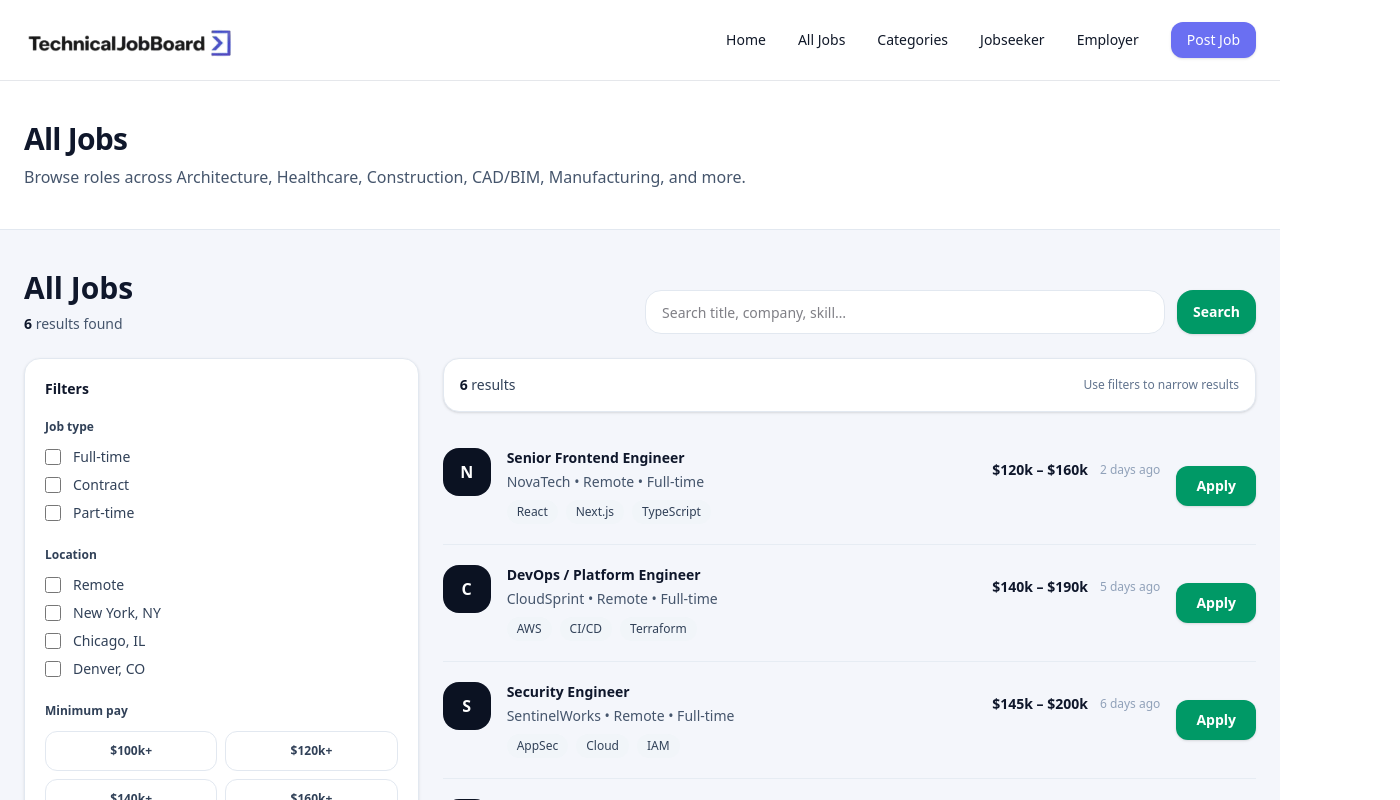
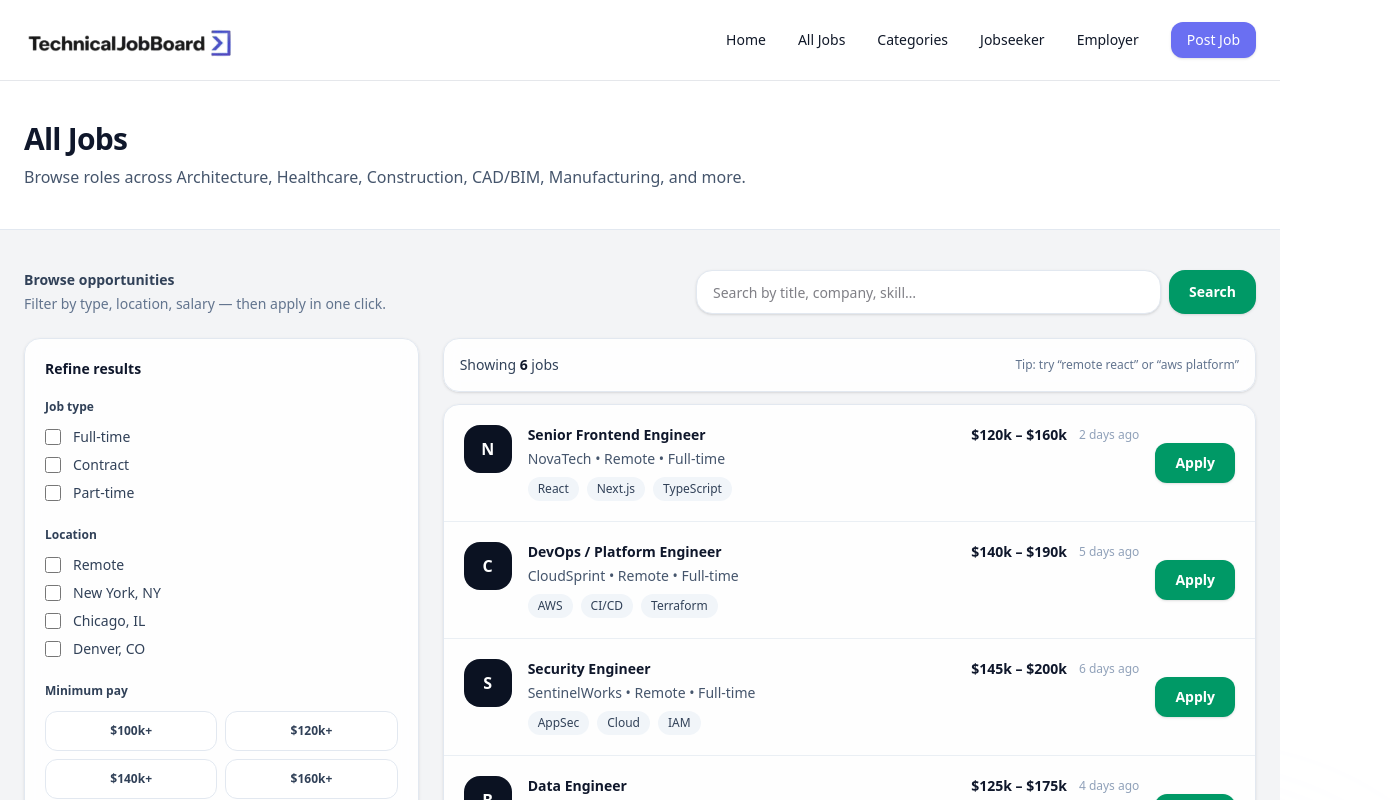
Before and after one commit to adebisidolapo/technicaljobboard, a Next.js app in the folder jobboard/: page /all-jobs in a window 1280 px wide. Shown: the top 800 px of the page, 1400 px wide, since content can reach past the window. Built offline with nearby package versions, Linux system fonts and the light colour scheme.

Commit message:
All jobs: remove duplicate header + cleaner layout

```diff
--- a/jobboard/components/jobs/JobsSection.tsx
+++ b/jobboard/components/jobs/JobsSection.tsx
@@ -4,7 +4,6 @@ import React, { useEffect, useMemo, useState } from "react";
 import { useRouter } from "next/navigation";
 import type { Job } from "@/components/jobs/JobCard";
 
-/** Demo data — keep yours if you already fetch from API */
 const JOBS: Job[] = [
   {
     id: "1",
@@ -76,7 +75,6 @@ const JOBS: Job[] = [
 
 const TYPE_OPTIONS = ["Full-time", "Contract", "Part-time"];
 const LOCATION_OPTIONS = ["Remote", "New York, NY", "Chicago, IL", "Denver, CO"];
-
 const PAY_BUCKETS = [
   { label: "$100k+", min: 100000 },
   { label: "$120k+", min: 120000 },
@@ -87,11 +85,9 @@ const PAY_BUCKETS = [
 function norm(s: string) {
   return s.toLowerCase().trim();
 }
-
 function splitWords(s: string) {
   return norm(s).split(/\s+/).filter(Boolean);
 }
-
 function payLowerBound(raw: string): number {
   const t = norm(raw).replace(/,/g, "");
   const m = t.match(/(\d+(\.\d+)?)(k)?/);
@@ -100,7 +96,6 @@ function payLowerBound(raw: string): number {
   if (Number.isNaN(base)) return 0;
   return m[3] ? Math.round(base * 1000) : Math.round(base);
 }
-
 function jobHaystack(job: Job) {
   return norm(
     [
@@ -114,11 +109,9 @@ function jobHaystack(job: Job) {
     ].join(" ")
   );
 }
-
 function toggle(arr: string[], v: string) {
   return arr.includes(v) ? arr.filter((x) => x !== v) : [...arr, v];
 }
-
 function initials(name: string) {
   const parts = name.split(" ").filter(Boolean);
   const a = parts[0]?.[0] ?? "C";
@@ -135,7 +128,6 @@ export default function JobsSection() {
   const [payMin, setPayMin] = useState<number | null>(null);
   const [sort, setSort] = useState<"relevance" | "payHigh">("relevance");
 
-  // Load query params (?q=...&loc=...)
   useEffect(() => {
     const params = new URLSearchParams(window.location.search);
     const q0 = params.get("q") ?? "";
@@ -150,7 +142,7 @@ export default function JobsSection() {
     let list = JOBS.filter((job) => {
       const h = jobHaystack(job);
 
-      // keyword: ALL words must match
+      // keyword: ALL words must match (feels more “narrow”)
       if (words.length && !words.every((w) => h.includes(w))) return false;
 
       if (types.length && !types.includes(job.type)) return false;
@@ -171,7 +163,6 @@ export default function JobsSection() {
     if (sort === "payHigh") {
       list = list.slice().sort((a, b) => payLowerBound(b.pay) - payLowerBound(a.pay));
     } else {
-      // relevance: simple scoring by word matches
       const score = (job: Job) => {
         const h = jobHaystack(job);
         let s = 0;
@@ -185,6 +176,8 @@ export default function JobsSection() {
     return list;
   }, [q, types, locs, payMin, sort]);
 
+  const hasFilters = q.trim() || types.length || locs.length || payMin != null;
+
   const resetFilters = () => {
     setQ("");
     setTypes([]);
@@ -194,59 +187,55 @@ export default function JobsSection() {
     window.history.replaceState({}, "", "/all-jobs");
   };
 
-  const hasFilters = q.trim() || types.length || locs.length || payMin != null;
-
-  // “Search” button: just updates URL (so it feels like action), does NOT clear anything
   const applySearch = () => {
     const params = new URLSearchParams();
     if (q.trim()) params.set("q", q.trim());
     if (locs.length === 1) params.set("loc", locs[0]);
     const qs = params.toString();
-    const nextUrl = qs ? `/all-jobs?${qs}` : "/all-jobs";
-    window.history.replaceState({}, "", nextUrl);
+    window.history.replaceState({}, "", qs ? `/all-jobs?${qs}` : "/all-jobs");
   };
 
   return (
-    <section className="bg-[#F4F6FB]">
+    <section className="relative">
+      {/* subtle background */}
+      <div className="pointer-events-none absolute inset-0 -z-10">
+        <div className="absolute -top-24 -left-24 h-[360px] w-[360px] rounded-full bg-emerald-200/30 blur-3xl" />
+        <div className="absolute -bottom-28 right-[-120px] h-[420px] w-[420px] rounded-full bg-indigo-200/20 blur-3xl" />
+      </div>
+
       <div className="max-w-7xl mx-auto px-6 py-10">
-        {/* Header */}
-        <div className="flex flex-col gap-3 md:flex-row md:items-end md:justify-between">
+        {/* Top search line (clean) */}
+        <div className="flex flex-col gap-3 md:flex-row md:items-center md:justify-between">
           <div>
-            <h1 className="text-2xl md:text-3xl font-extrabold text-slate-900">All Jobs</h1>
-            <p className="mt-2 text-sm text-slate-600">
-              <span className="font-semibold text-slate-900">{filtered.length}</span>{" "}
-              result{filtered.length === 1 ? "" : "s"} found
-            </p>
+            <div className="text-sm font-semibold text-slate-700">Browse opportunities</div>
+            <div className="mt-1 text-sm text-slate-500">
+              Filter by type, location, salary — then apply in one click.
+            </div>
           </div>
 
-          <div className="flex items-center gap-3">
-            <div className="w-full md:w-[520px]">
-              <label className="sr-only">Search</label>
-              <input
-                value={q}
-                onChange={(e) => setQ(e.target.value)}
-                placeholder="Search title, company, skill…"
-                className="h-11 w-full rounded-2xl border border-slate-200 bg-white px-4 text-sm outline-none focus:ring-2 focus:ring-emerald-200 focus:border-emerald-300"
-              />
-            </div>
-
+          <div className="flex w-full md:w-[560px] gap-2">
+            <input
+              value={q}
+              onChange={(e) => setQ(e.target.value)}
+              placeholder="Search by title, company, skill…"
+              className="h-11 flex-1 rounded-2xl border border-slate-200 bg-white px-4 text-sm outline-none focus:ring-2 focus:ring-emerald-200 focus:border-emerald-300 shadow-sm"
+            />
             <button
               type="button"
               onClick={applySearch}
-              className="h-11 px-4 rounded-2xl bg-emerald-600 hover:bg-emerald-700 text-white transition text-sm font-semibold shadow-sm"
+              className="h-11 px-5 rounded-2xl bg-emerald-600 hover:bg-emerald-700 text-white transition text-sm font-semibold shadow-sm"
             >
               Search
             </button>
           </div>
         </div>
 
-        {/* Layout */}
         <div className="mt-6 grid grid-cols-1 lg:grid-cols-12 gap-6">
           {/* Filters */}
           <aside className="lg:col-span-4">
-            <div className="lg:sticky lg:top-6 rounded-2xl border border-slate-200 bg-white p-5 shadow-sm">
+            <div className="lg:sticky lg:top-6 rounded-2xl border border-slate-200 bg-white/90 backdrop-blur p-5 shadow-sm">
               <div className="flex items-center justify-between">
-                <h2 className="text-sm font-extrabold text-slate-900">Filters</h2>
+                <h2 className="text-sm font-extrabold text-slate-900">Refine results</h2>
                 {hasFilters ? (
                   <button
                     type="button"
@@ -344,23 +333,26 @@ export default function JobsSection() {
 
           {/* Results */}
           <div className="lg:col-span-8">
-            {/* Results toolbar (kept as small clean bar) */}
-            <div className="rounded-2xl border border-slate-200 bg-white p-4 shadow-sm flex items-center justify-between">
+            {/* Results meta bar */}
+            <div className="rounded-2xl border border-slate-200 bg-white/90 backdrop-blur p-4 shadow-sm flex items-center justify-between">
               <div className="text-sm text-slate-700">
-                <span className="font-semibold text-slate-900">{filtered.length}</span>{" "}
-                result{filtered.length === 1 ? "" : "s"}
+                Showing{" "}
+                <span className="font-extrabold text-slate-900">{filtered.length}</span>{" "}
+                job{filtered.length === 1 ? "" : "s"}
+                {hasFilters ? <span className="text-slate-500"> • filtered</span> : null}
               </div>
+
               <div className="text-xs text-slate-500 hidden sm:block">
-                {hasFilters ? "Filtered results" : "Use filters to narrow results"}
+                Tip: try “remote react” or “aws platform”
               </div>
             </div>
 
-            {/* JOBS LIST — no “card wrapper”, just clean rows */}
-            <div className="mt-4">
+            {/* Job rows (clean, not cards) */}
+            <div className="mt-3 rounded-2xl border border-slate-200 bg-white/85 backdrop-blur shadow-sm overflow-hidden">
               {filtered.map((job) => (
                 <div
                   key={job.id}
-                  className="group flex flex-col sm:flex-row sm:items-center gap-4 py-5 border-b border-slate-200/70 last:border-b-0"
+                  className="group flex flex-col sm:flex-row sm:items-center gap-4 px-5 py-5 border-b border-slate-200/70 last:border-b-0 hover:bg-slate-50/60 transition"
                 >
                   <div className="flex items-start gap-4 min-w-0 flex-1">
                     <div className="h-12 w-12 rounded-2xl bg-[#0B1222] text-white flex items-center justify-center font-extrabold shrink-0">
@@ -368,7 +360,7 @@ export default function JobsSection() {
                     </div>
 
                     <div className="min-w-0 flex-1">
-                      <div className="flex flex-col sm:flex-row sm:items-center sm:justify-between gap-2">
+                      <div className="flex flex-col sm:flex-row sm:items-start sm:justify-between gap-2">
                         <div className="min-w-0">
                           <div className="text-sm font-extrabold text-slate-900 truncate">
                             {job.title}
@@ -385,7 +377,7 @@ export default function JobsSection() {
                       </div>
 
                       <div className="mt-2 flex flex-wrap gap-2">
-                        {(job.tags ?? []).slice(0, 4).map((t) => (
+                        {(job.tags ?? []).slice(0, 5).map((t) => (
                           <span
                             key={t}
                             className="text-xs px-2.5 py-1 rounded-full bg-slate-100 text-slate-700"
@@ -411,8 +403,10 @@ export default function JobsSection() {
 
               {filtered.length === 0 && (
                 <div className="py-16 text-center">
-                  <h3 className="text-lg font-extrabold text-slate-900">No results</h3>
-                  <p className="mt-2 text-sm text-slate-600">Try removing some filters.</p>
+                  <h3 className="text-lg font-extrabold text-slate-900">No matches</h3>
+                  <p className="mt-2 text-sm text-slate-600">
+                    Try removing some filters or changing keywords.
+                  </p>
                   <button
                     type="button"
                     onClick={resetFilters}
@@ -423,6 +417,11 @@ export default function JobsSection() {
                 </div>
               )}
             </div>
+
+            {/* small footer hint */}
+            <div className="mt-3 text-xs text-slate-500">
+              Results update instantly as you change filters.
+            </div>
           </div>
         </div>
       </div>
```
